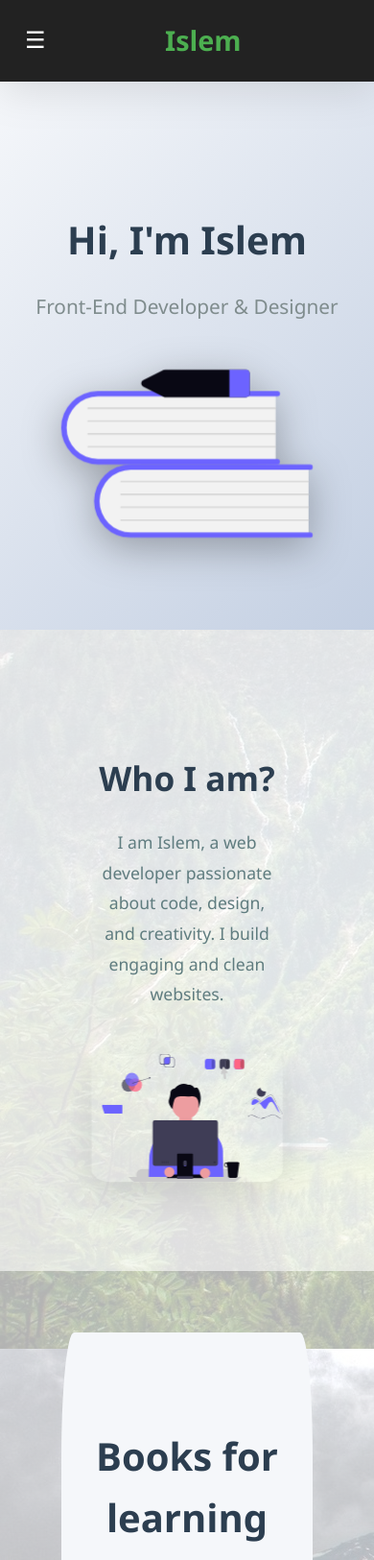
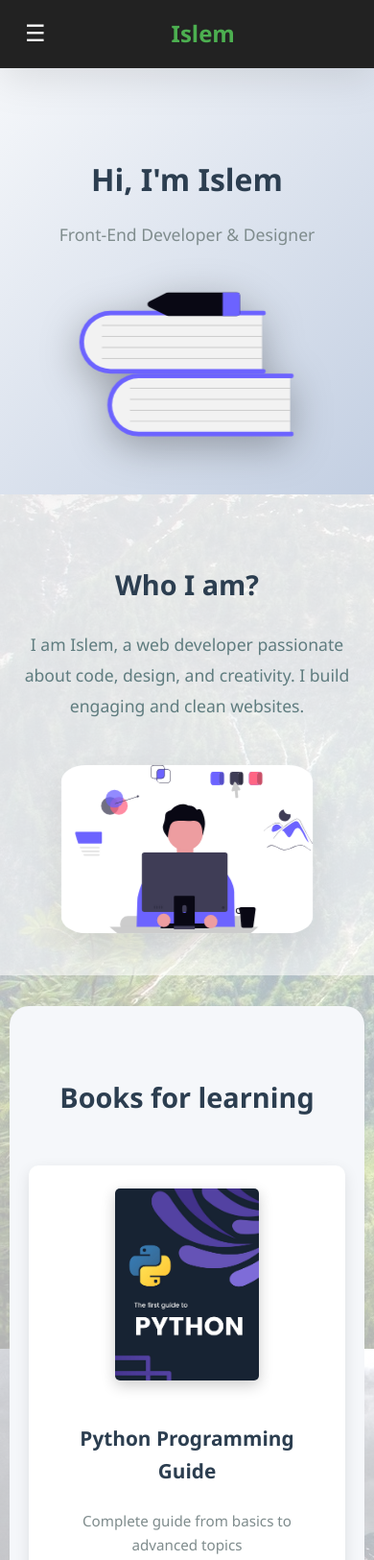
Before and after one commit to islemhanachejsk123/site, a plain HTML site: page index.html in a window 390 px wide. Shown: the top 1625 px of the page at 96% size. Drawn offline with Linux system fonts and the light colour scheme.

Commit message:
Update style.css

```diff
--- a/style.css
+++ b/style.css
@@ -119,6 +119,7 @@ body {
     border-radius: 10px;
     box-shadow: 0 15px 35px rgba(0,0,0,0.1);
     transition: transform 0.3s;
+    background-color: #ffffff;
   }
 
   /* Projects Section */
@@ -239,8 +240,13 @@ body {
 
 
 
-  /* Responsive Design */
+  /* تعديلات على الـ Responsive Design */
 @media (max-width: 768px) {
+  .hero {
+    height: auto;
+    padding: 4rem 20px;
+  }
+
   .hero-content, .about-content {
     flex-direction: column;
     gap: 2rem;
@@ -248,11 +254,52 @@ body {
   }
 
   .hero-image, .about-image {
-      width: 250px;
+    width: 80%;
+    max-width: 250px;
   }
 
   .books-container {
     grid-template-columns: 1fr;
+    gap: 1.5rem;
+  }
+
+  .about, .projects, .contact {
+    padding: 3rem 20px;
+  }
+
+  .projects {
+    margin: 2rem 10px;
+    border-radius: 20px;
+  }
+}
+
+@media (max-width: 480px) {
+  .logo {
+    font-size: 1.5rem;
+  }
+
+  .hero-content h2 {
+    font-size: 2rem;
+  }
+
+  .hero-content p {
+    font-size: 1.1rem;
+  }
+
+  .about-text h2,
+  .projects h2,
+  .contact h2 {
+    font-size: 1.8rem;
+  }
+
+  .download-btn {
+    padding: 0.6rem 1.2rem;
+    font-size: 0.9rem;
+  }
+
+  .book-cover {
+    width: 150px;
+    height: 200px;
   }
 }
 /* زر التبديل */
```
Lines whose indentation alone changed are shown as unchanged.
